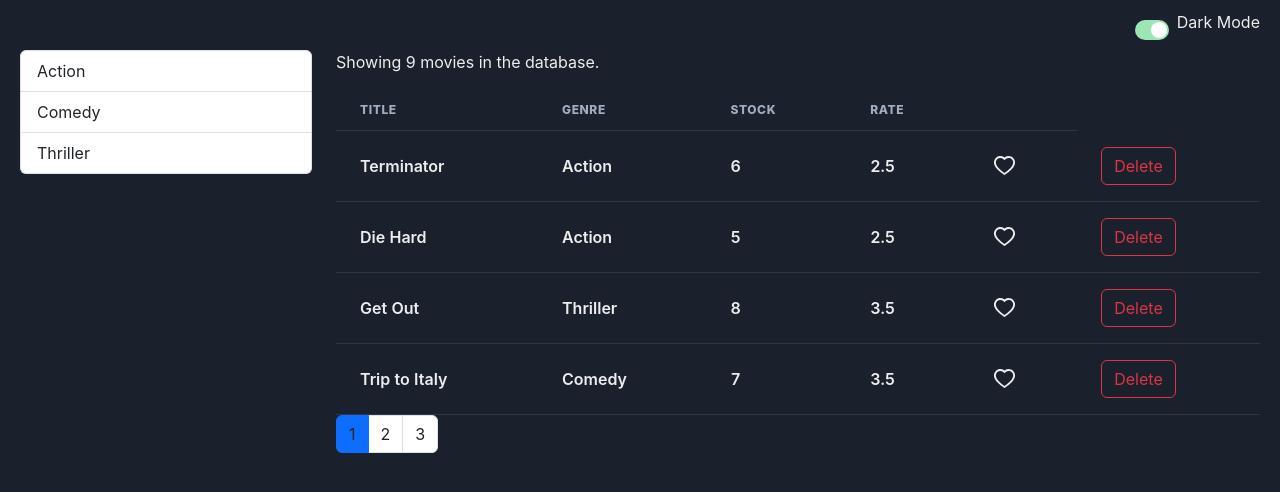
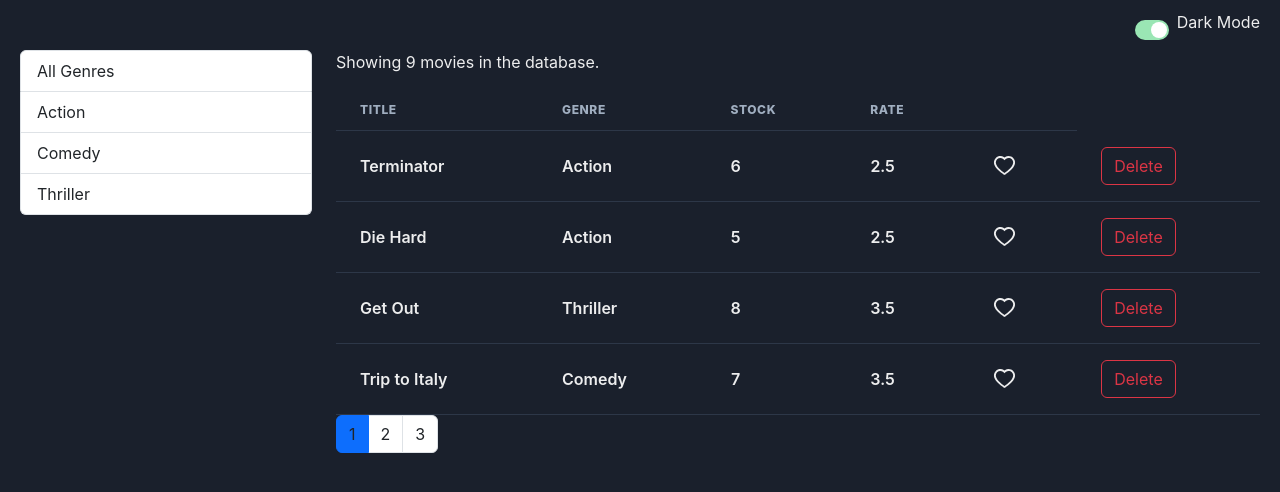
Before and after one commit to christienMD/Videly, a React (Vite) app: page / in a window 1280 px wide. Shown: the top 492 px of the page. Built offline with nearby package versions, Linux system fonts and the light colour scheme.

Commit message:
Add all movies

```diff
--- a/src/components/Movies.tsx
+++ b/src/components/Movies.tsx
@@ -15,12 +15,8 @@ interface Movies {
   onClickLike: (movie: Movie) => void;
 }
 
-const Movies = ({
-  movies,
-  onDeleteMovie,
-  onClickLike,
-}: Movies) => {
-  const allGenres = getGenres();
+const Movies = ({ movies, onDeleteMovie, onClickLike }: Movies) => {
+  const allGenres = [{ name: "All Genres", id: "" }, ...getGenres()];
   const [selectedGenre, setSelectedGenre] = useState<Genre>();
   const [genres, setGenres] = useState<Genre[]>(allGenres);
   const pageSize = 4;
@@ -29,9 +25,10 @@ const Movies = ({
     setCurrentPage(page);
   };
 
-  const filteredMovies = selectedGenre
-    ? movies.filter((m) => m.genre._id === selectedGenre._id)
-    : movies;
+  const filteredMovies =
+    selectedGenre && selectedGenre._id
+      ? movies.filter((m) => m.genre._id === selectedGenre._id)
+      : movies;
   const paginatedMovies = paginate(filteredMovies, currentPage, pageSize);
 
   return (
@@ -39,7 +36,10 @@ const Movies = ({
       <div className="col-md-3">
         <ListGroup
           genres={genres}
-          onSelectGenre={(genre) => setSelectedGenre(genre)}
+          onSelectGenre={(genre) => {
+            setSelectedGenre(genre);
+            setCurrentPage(1);
+          }}
         />
       </div>
       <div className="col">
```
